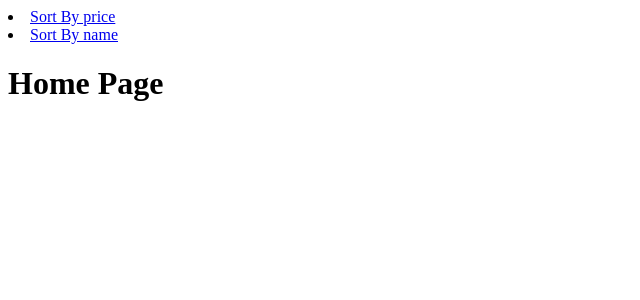
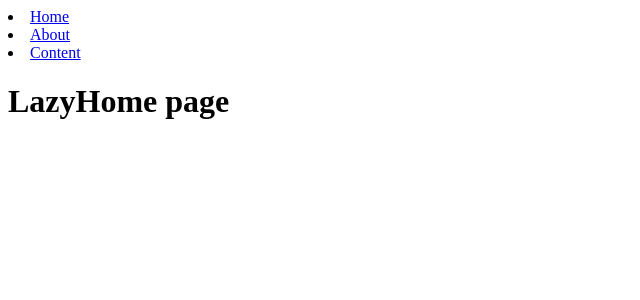
Before and after one commit to CHANDAN-su/reactApplication, a React (Vite) app: page / in a window 1280 px wide. Shown: the top 300 px of the page, without its empty margins (0-640 px from the left). Built offline with nearby package versions, Linux system fonts and the light colour scheme.

Commit message:
Basic Example of Lazy Loading in React Router
1. Use `React.lazy()` to import components.
2. Wrap the lazy-loaded component inside `Suspense` with a fallback UI.

```diff
--- /dev/null
+++ b/Component/RecatRouterDom/LazyLoading/LazyLoading.jsx
@@ -0,0 +1,34 @@
+import React, {Suspense, lazy} from 'react'
+import {Routes , Route, Link} from "react-router-dom";
+
+const LazyHome = lazy(() => import("../LazyLoading/LazyLoadingComponent/LazyHome"));
+const LazyAbout = lazy(() => import("../LazyLoading/LazyLoadingComponent/LazyAbout"));
+const LazyContent = lazy(() => import("../LazyLoading/LazyLoadingComponent/LazyContent"));
+
+function LazyLoading() {
+  return (
+    <>
+        <div>
+            <li>
+                <Link to="/">Home</Link>
+            </li>
+            <li>
+                <Link to="/about">About</Link>
+            </li>
+            <li>
+                <Link to="/content">Content</Link>
+            </li>
+        </div>
+
+        <Suspense fallback={<div>Loading...</div>}>
+            <Routes>
+                <Route path='/' element={<LazyHome/>}/>
+                <Route path='/about' element={<LazyAbout/>} />
+                <Route path='/content' element={<LazyContent/>}/>
+            </Routes>
+        </Suspense>
+    </>
+  )
+}
+
+export default LazyLoading
--- /dev/null
+++ b/Component/RecatRouterDom/LazyLoading/LazyLoadingComponent/LazyAbout.jsx
@@ -0,0 +1,11 @@
+import React from 'react'
+
+function LazyAbout() {
+  return (
+    <>
+        <h1>LazyAbout page</h1>
+    </>
+  )
+}
+
+export default LazyAbout
--- /dev/null
+++ b/Component/RecatRouterDom/LazyLoading/LazyLoadingComponent/LazyContent.jsx
@@ -0,0 +1,9 @@
+import React from 'react'
+
+export default function LazyContent() {
+  return (
+    <>
+        <h1>LazyContent page</h1>
+    </>
+  )
+}
--- /dev/null
+++ b/Component/RecatRouterDom/LazyLoading/LazyLoadingComponent/LazyHome.jsx
@@ -0,0 +1,11 @@
+import React from 'react'
+
+function LazyHome() {
+  return (
+    <>
+        <h1>LazyHome page</h1>
+    </>
+  )
+}
+
+export default LazyHome
--- a/src/App.jsx
+++ b/src/App.jsx
@@ -19,6 +19,7 @@ import Dynamicroute from "../Component/RecatRouterDom/DynamicRoutes/Dynamicroute
 import MultipleParametersDynamicRoute from "../Component/RecatRouterDom/DynamicRoutes/MultipleParametersDynamicRoute";
 import DynamicRouteWithNestedRoute from "../Component/RecatRouterDom/DynamicRoutes/DynamicRouteWithNestedRoute";
 import DynamicRouteWithQueryParameter from "../Component/RecatRouterDom/DynamicRoutes/DynamicRouteWithQueryParameter";
+import LazyLoading from "../Component/RecatRouterDom/LazyLoading/LazyLoading";
 import reactLogo from './assets/react.svg'
 import viteLogo from '/vite.svg'
 import './App.css'
@@ -37,7 +38,7 @@ import HighOrderComponents from "../Component/HighOrderComponents";
 
 function App() {
 
-  const ProtectRoute = ({element}) => {
+  const ProtectRoute = ({ element }) => {
     const isAuthenticated = true;
     return isAuthenticated ? element : < Navigate to="/login" />
   }
@@ -92,11 +93,15 @@ function App() {
       </BrowserRouter> */}
 
       {/* <MainApp/> */}
+      {/* <BrowserRouter> */}
+      {/* <Dynamicroute/> */}
+      {/* <MultipleParametersDynamicRoute/> */}
+      {/* <DynamicRouteWithNestedRoute/> */}
+      {/* <DynamicRouteWithQueryParameter /> */}
+      {/* </BrowserRouter> */}
+
       <BrowserRouter>
-        {/* <Dynamicroute/> */}
-        {/* <MultipleParametersDynamicRoute/> */}
-        {/* <DynamicRouteWithNestedRoute/> */}
-        <DynamicRouteWithQueryParameter />
+        <LazyLoading />
       </BrowserRouter>
 
     </>
```
